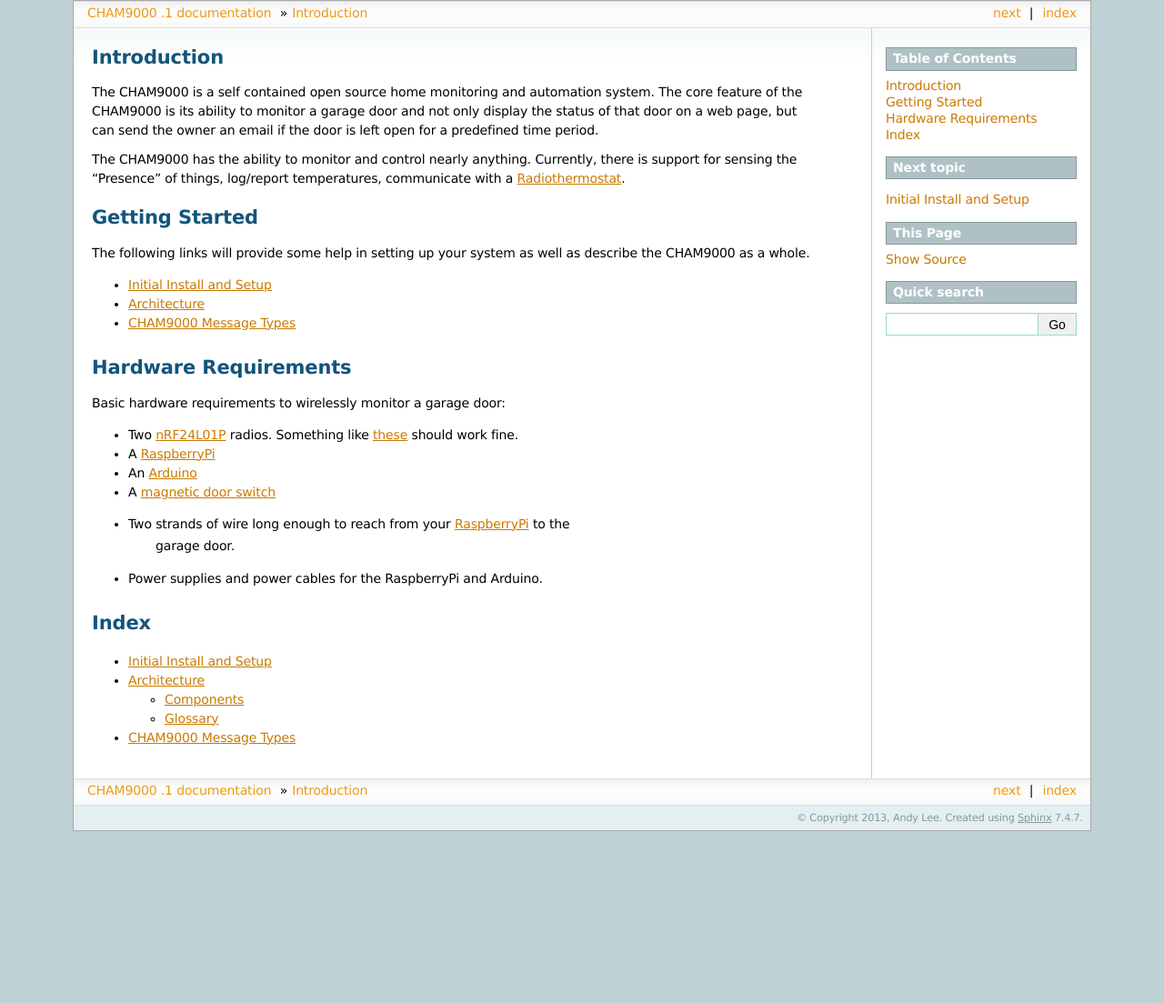
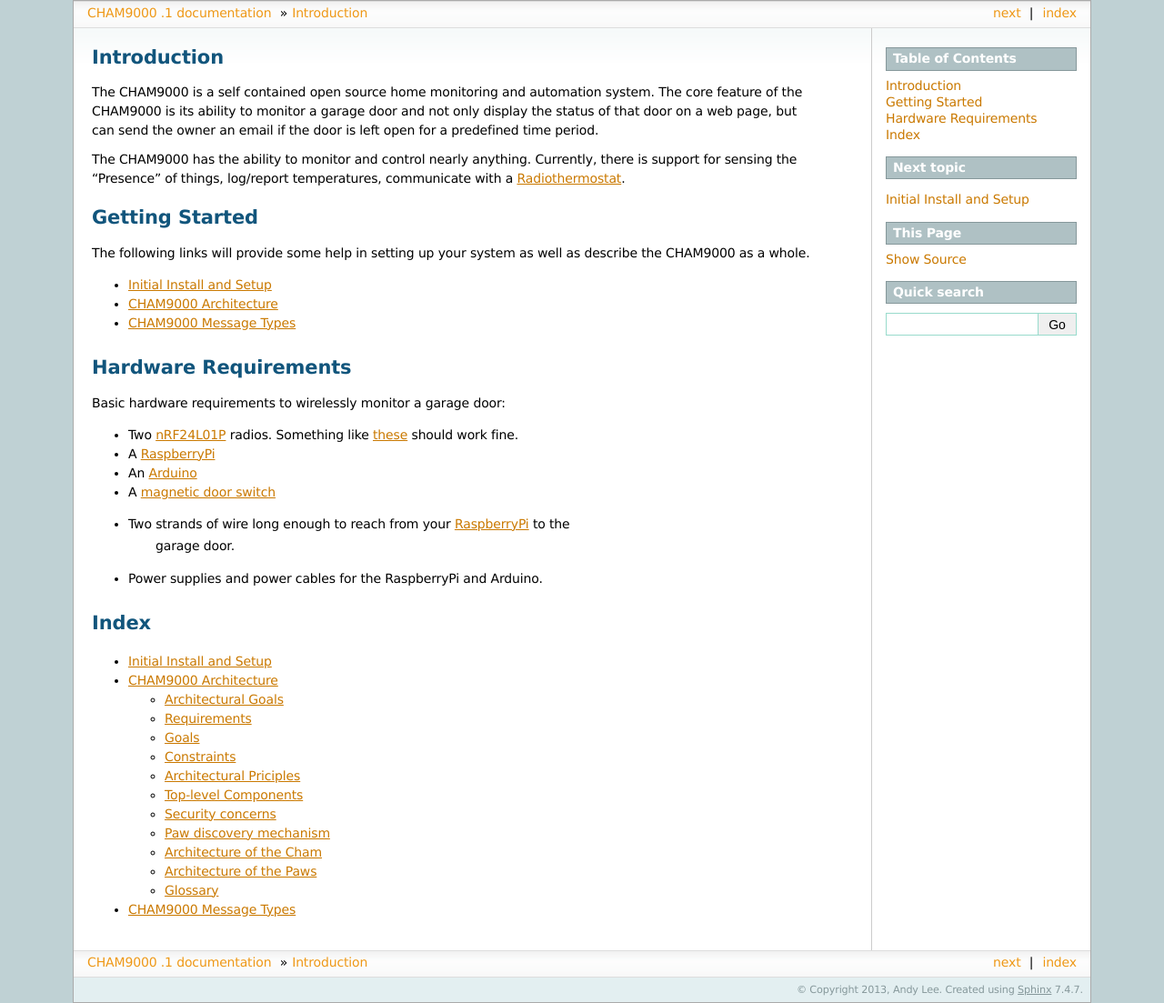
Before and after one commit to fiveohhh/cham9000, a Sphinx documentation site: the page built from docs/source/index.rst, in a window 1280 px wide. Shown: the whole page at 91% size. Built offline with Sphinx 7.4.7, drawn with Linux system fonts in a browser that asks for light colours; before the commit the page ends 914 px from its top, so only the background shows below that.

Commit message:
Started work on architectural outline

```diff
--- a/docs/source/architecture.rst
+++ b/docs/source/architecture.rst
@@ -1,7 +1,7 @@
 .. _architecture:
 
-Architecture
-================
+CHAM9000 Architecture
+========================
 
 .. contents::
 
@@ -22,8 +22,29 @@
 
 
 
-Components
--------------
+Architectural Goals
+-------------------
+
+Requirements
+------------
+
+Functional
+""""""""""
+
+Non-functional
+""""""""""""""
+
+Goals
+-----
+
+Constraints
+-----------
+
+Architectural Priciples
+-----------------------
+
+Top-level Components
+--------------------
 There are two types of logical componenets in the CHAM9000 system.
 
 1. The Cham
@@ -45,6 +66,19 @@
     [Cham] -up-> [paw 1]
     [Cham] -right-> [paw 3]
 
+Security concerns
+-----------------
+
+Paw discovery mechanism
+-----------------------
+
+
+Architecture of the Cham
+------------------------
+
+Architecture of the Paws
+------------------------
+
 
 
 
```
